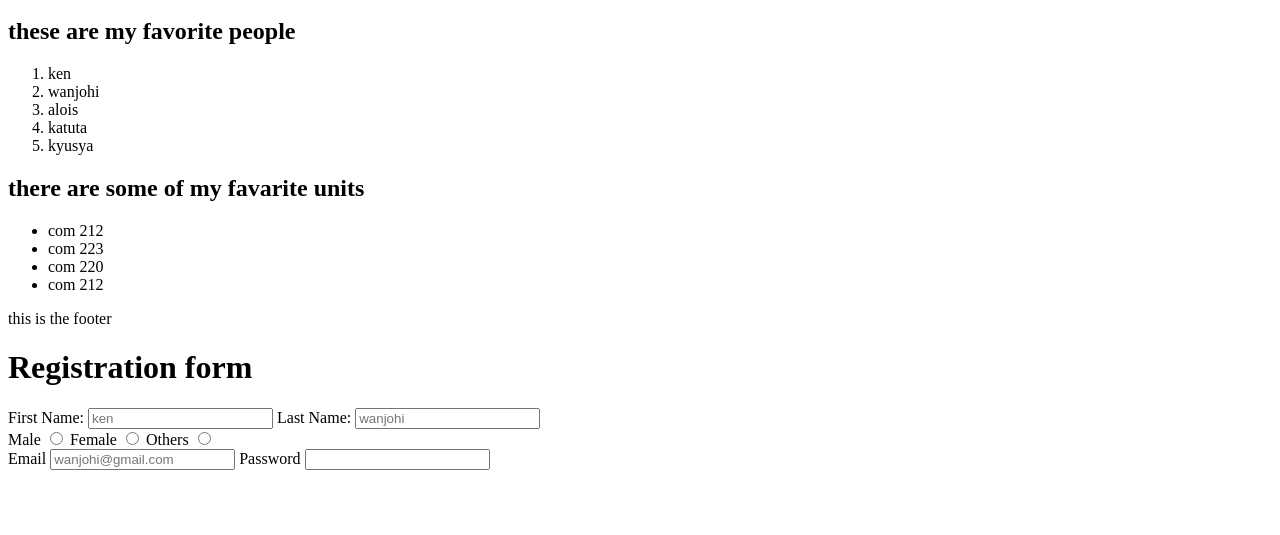
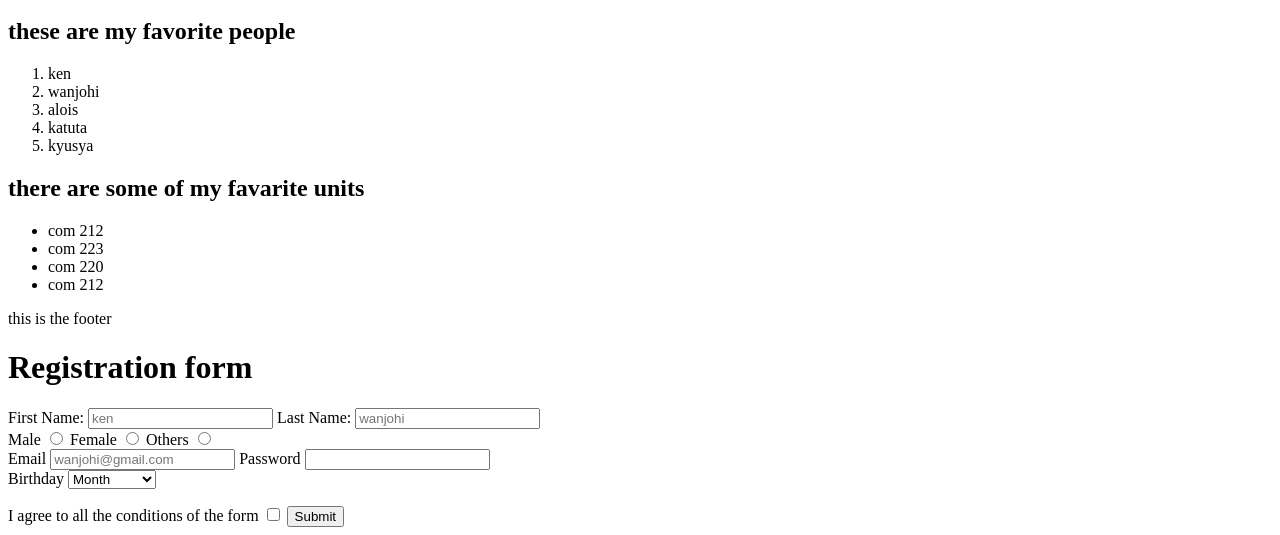
Before and after one commit to ken-jose/ken-, a plain HTML site: page index.html in a window 1280 px wide. Shown: the part 307-842 px from the top of the page. Before the commit the page ends 800 px from the top, so only its background shows below. Drawn offline with Linux system fonts and the light colour scheme.

Commit message:
registration commit
rg commit

```diff
--- a/index.html
+++ b/index.html
@@ -60,8 +60,26 @@
 	<label for="password">Password</ label>
 	<input type="Password" name="Password">
 </div>
-
+<label for="Month">Birthday</label>
+<select name="Month">
+<option value="0" selected disabled>Month</option>
+<option value="jan">January</option>
+<option value="feb">Feburuary</option>
+<option value="match">Martch</option>
+<option value="april">April</option>
+<option value="may">May</option>
+<option value="june">June</option>
+<option value="july">July</option>
+<option value="aug">August</option>
+<option value="sept">September</option>
+<option value="oct">October</option>
+<option value="nov">November</option>
+<option value="dec">December</option>
+</select>
 </div>
+<label for="agree"> I agree to all the conditions of the form</label>
+<input type="checkbox" name="agree">
+<button type="submit">Submit</button>
 </form>
  </div>
   </body>
```
